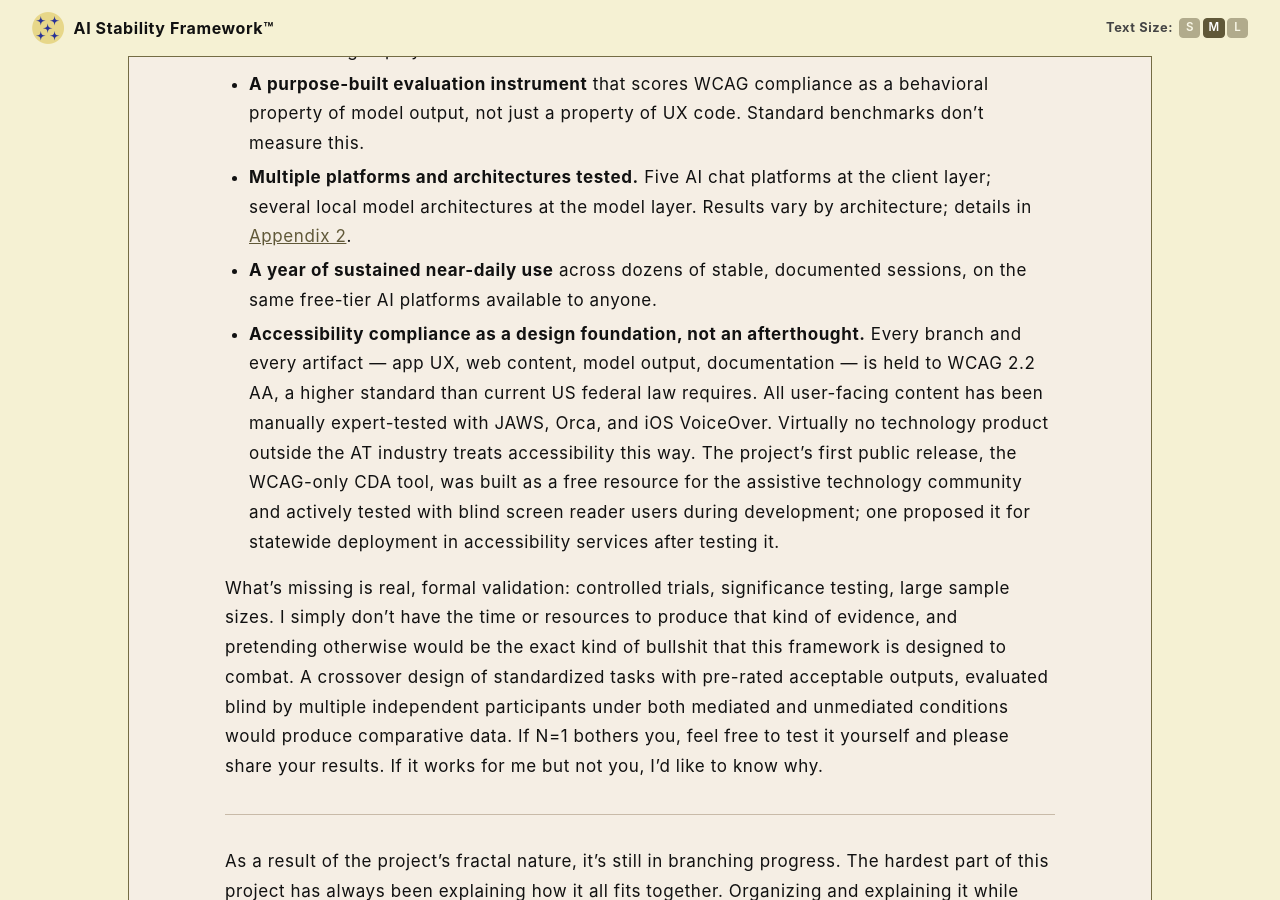
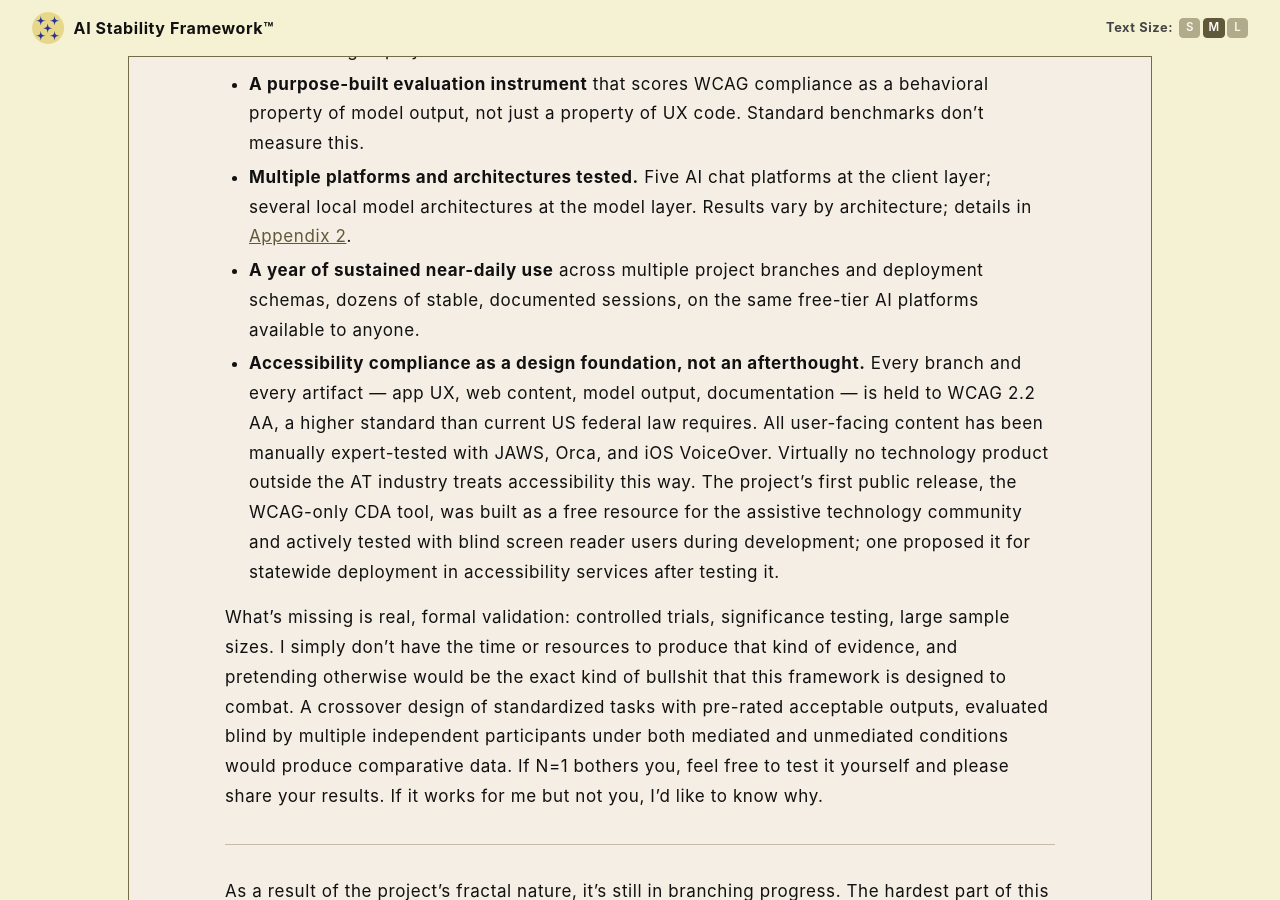
Before and after one commit to rojaslen/AISF-WEB, a Jekyll site: the page built from ch11.md, in a window 1280 px wide and 900 px high, scrolled down 3099 px. Built offline with Jekyll 4.4.1, drawn with Linux system fonts in a browser that asks for light colours; some web fonts are replaced.

Commit message:
Update ch11.md

```diff
--- a/ch11.md
+++ b/ch11.md
@@ -49,7 +49,7 @@
 - **Demonstrated model-level results across multiple architectures.** Four Laws and WCAG compliance are trainable at the model level via local fine-tuning on consumer hardware, confirmed across several distinct architectures. Findings in <a href="/ch08">Chapter 8</a> and <a href="/apx02">Appendix 2</a>. A multi-model chat interface that will host trained models for direct public interaction is built and awaiting deployment.
 - **A purpose-built evaluation instrument** that scores WCAG compliance as a behavioral property of model output, not just a property of UX code. Standard benchmarks don't measure this.
 - **Multiple platforms and architectures tested.** Five AI chat platforms at the client layer; several local model architectures at the model layer. Results vary by architecture; details in <a href="/apx02">Appendix 2</a>.
-- **A year of sustained near-daily use** across dozens of stable, documented sessions, on the same free-tier AI platforms available to anyone.
+- **A year of sustained near-daily use** across multiple project branches and deployment schemas, dozens of stable, documented sessions, on the same free-tier AI platforms available to anyone.
 - **Accessibility compliance as a design foundation, not an afterthought.** Every branch and every artifact — app UX, web content, model output, documentation — is held to WCAG 2.2 AA, a higher standard than current US federal law requires. All user-facing content has been manually expert-tested with JAWS, Orca, and iOS VoiceOver. Virtually no technology product outside the AT industry treats accessibility this way. The project's first public release, the WCAG-only CDA tool, was built as a free resource for the assistive technology community and actively tested with blind screen reader users during development; one proposed it for statewide deployment in accessibility services after testing it.
 
 What's missing is real, formal validation: controlled trials, significance testing, large sample sizes. I simply don't have the time or resources to produce that kind of evidence, and pretending otherwise would be the exact kind of bullshit that this framework is designed to combat. A crossover design of standardized tasks with pre-rated acceptable outputs, evaluated blind by multiple independent participants under both mediated and unmediated conditions would produce comparative data. If N=1 bothers you, feel free to test it yourself and please share your results. If it works for me but not you, I'd like to know why.
```
